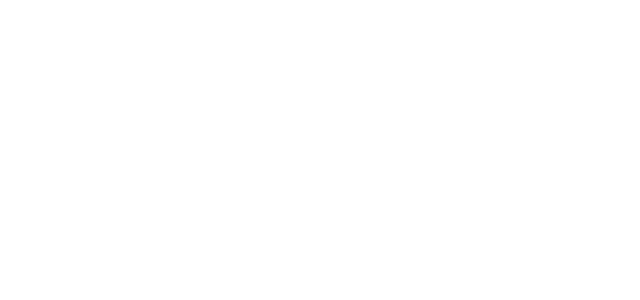
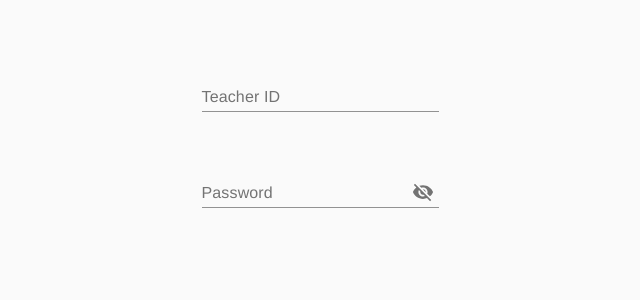
Before and after one commit to fructosepadre/website-75percent, a Vue app: page /login in a window 1280 px wide. Shown: the top 300 px of the page, without its empty margins (320-960 px from the left). Built offline with nearby package versions, Linux system fonts and the light colour scheme.

Commit message:
added vue-material and working

```diff
--- a/package.json
+++ b/package.json
@@ -10,6 +10,7 @@
   "dependencies": {
     "core-js": "^3.6.4",
     "vue": "^2.6.11",
+    "vue-material": "^1.0.0-beta-12",
     "vue-router": "^3.1.6",
     "vuex": "^3.3.0"
   },
--- a/public/index.html
+++ b/public/index.html
@@ -2,6 +2,7 @@
 <html lang="en">
   <head>
     <meta charset="utf-8">
+
     <meta http-equiv="X-UA-Compatible" content="IE=edge">
     <meta name="viewport" content="width=device-width,initial-scale=1.0">
     <link rel="icon" href="<%= BASE_URL %>favicon.ico">
--- a/src/App.vue
+++ b/src/App.vue
@@ -5,7 +5,8 @@
 </template>
 
 <script>
-
+import 'vue-material/dist/vue-material.min.css'
+import 'vue-material/dist/theme/default.css'
 export default {
   name: 'App',
   components: {
--- a/src/components/Login.vue
+++ b/src/components/Login.vue
@@ -1,12 +1,35 @@
 <template>
     <div id="app">
+        <div class="lol">
+            <form>
+            <md-field md-clearable>
+                <label>Teacher ID</label>
+                <md-input v-model="required" type=""></md-input>
+            </md-field>
+            <br>
+            <md-field>
+                <label>Password</label>
+                <md-input v-model="password" type="password"></md-input>
+            </md-field>
+            </form>
+    </div>
     </div>
 </template>
 <script>
 export default {
-
+    data: () => ({
+      required:null,
+      password:null,
+    })
 }
 </script>
-<style lang="stylus" scoped>
-
+<style scoped>
+#app{
+    display: flex;
+    justify-content: center;
+}
+.lol{
+padding-left: 50vh;
+padding-right: 50vh;
+}
 </style>
--- a/src/main.js
+++ b/src/main.js
@@ -2,8 +2,10 @@ import Vue from 'vue'
 import App from './App.vue'
 import router from './router'
 import store from './store'
+import VueMaterial from 'vue-material'
+import 'vue-material/dist/vue-material.css'
 
-
+Vue.use(VueMaterial)
 Vue.config.productionTip = false
 
 new Vue({
```
Also changed, not shown: 1 other file (tests, documents, lock files or other folders).
